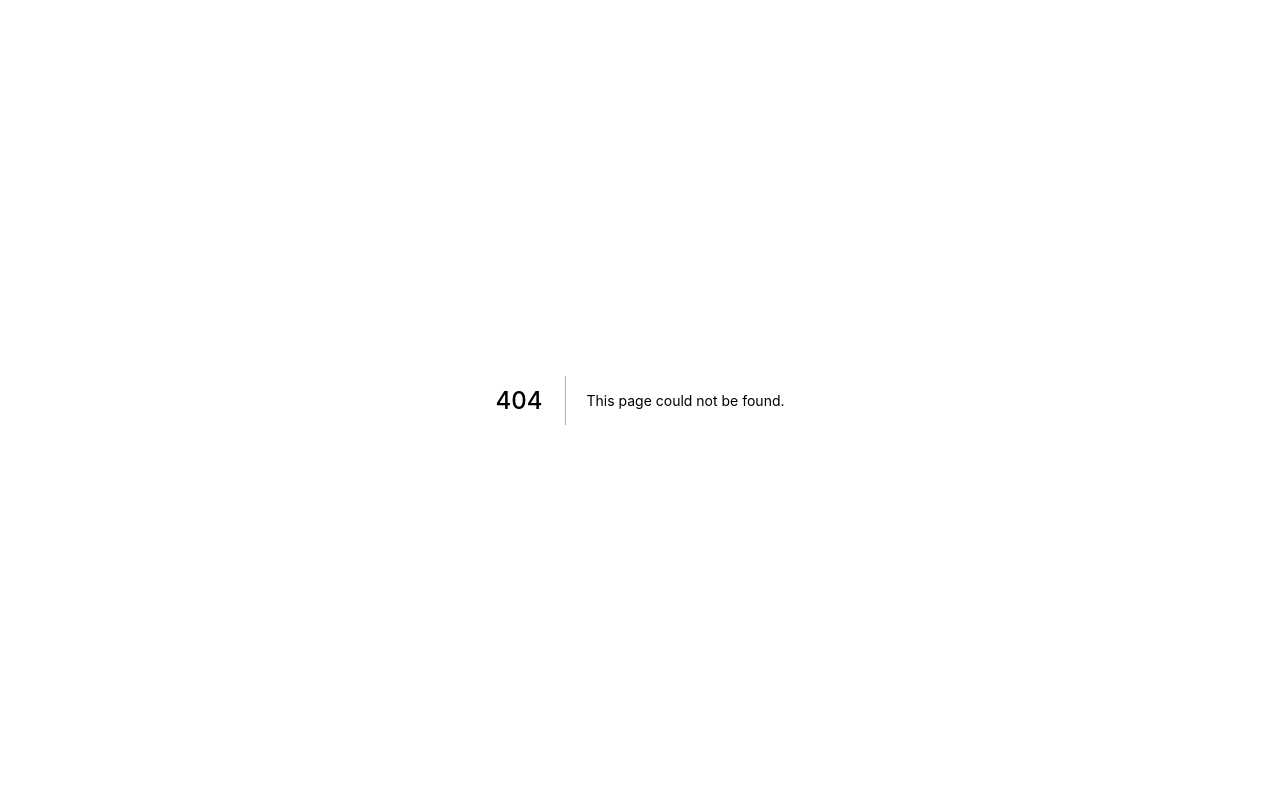
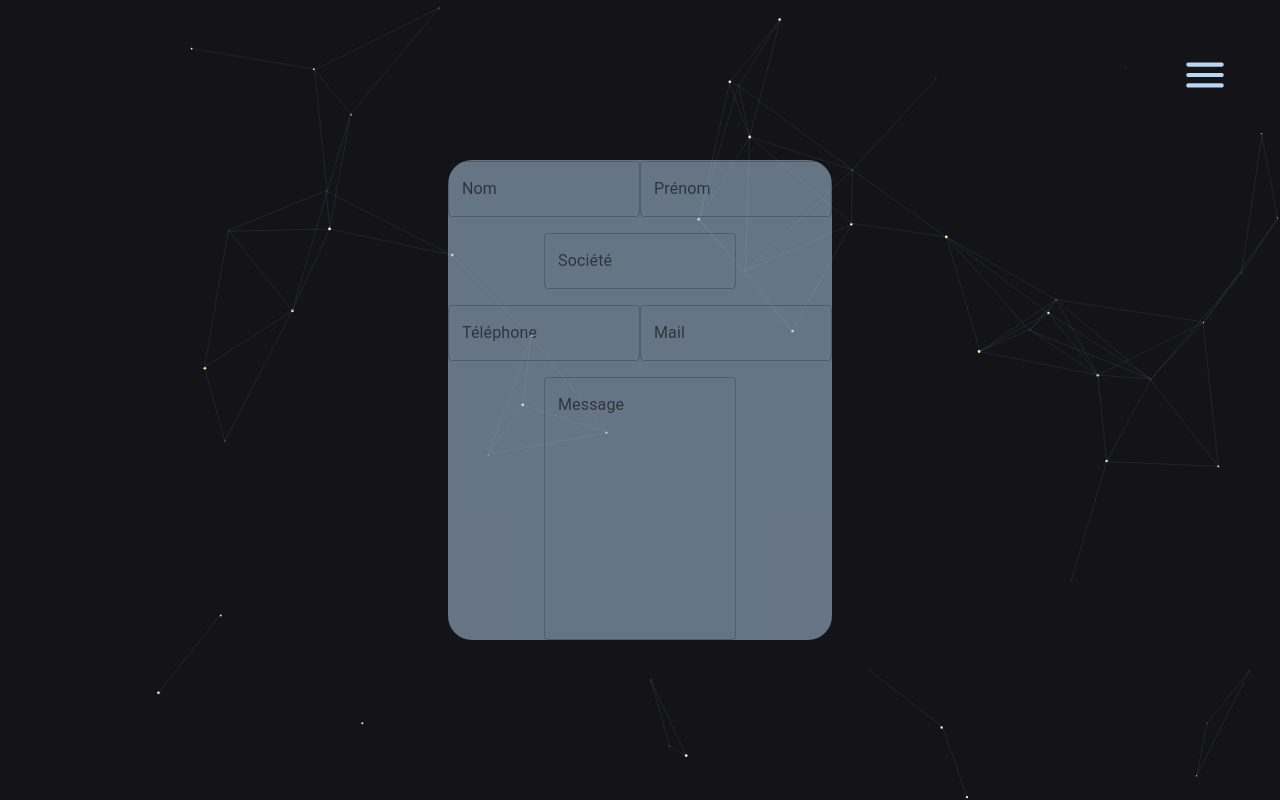
Before and after one commit to Emjy/Portfolio-frontend, a Next.js app: page /contact in a window 1280 px wide. Before the commit this address had no page. Built offline with nearby package versions, Linux system fonts and the light colour scheme.

Commit message:
ajout page contact

```diff
--- a/components/MenuList.js
+++ b/components/MenuList.js
@@ -18,7 +18,7 @@ export default function MenuList() {
         { number: '01', name: 'Accueil', router: '/' },
         { number: '02', name: 'Projets', router: '/projets' },
         { number: '03', name: 'A propos', router: '/about' },
-        // { number: '04', name: 'Contact', router: '/' }
+        { number: '04', name: 'Contact', router: '/contact' }
     ]
 
     const menu = menuData.map((menu, index) => {
--- /dev/null
+++ b/pages/contact.js
@@ -0,0 +1,87 @@
+import React from 'react'
+
+// Styles
+import styles from '../styles/Contact.module.css';
+
+// Components
+import OpenMenu from '../components/OpenMenu';
+import BackP5 from '../components/HomePage/Background';
+
+// Material UI
+import TextField from '@mui/material/TextField';
+
+
+export default function contact() {
+
+    return (
+        <>
+            <div className={styles.background}>
+                <BackP5 />
+            </div>
+
+            <div className={styles.page}>
+
+                <OpenMenu />
+
+
+                <div className={styles.inputs}>
+
+                    <div>
+                        <TextField
+                            id="outlined-uncontrolled"
+                            label="Nom"
+                            defaultValue=""
+                            className={styles.input}
+                        />
+
+                        <TextField
+                            id="outlined-uncontrolled"
+                            label="Prénom"
+                            defaultValue=""
+                            className={styles.input}
+                        />
+                    </div>
+
+
+                    <TextField
+                        id="outlined-uncontrolled"
+                        label="Société"
+                        defaultValue=""
+                        className={styles.input}
+                    />
+                    <div>
+                        <TextField
+                            id="outlined-uncontrolled"
+                            label="Téléphone"
+                            defaultValue=""
+                            className={styles.input}
+                        />
+
+                        <TextField
+                            id="outlined-uncontrolled"
+                            label="Mail"
+                            defaultValue=""
+                            className={styles.input}
+                        />
+                    </div>
+
+
+                    <TextField
+                        id="outlined-multiline-static"
+                        label="Message"
+                        multiline
+                        maxRows={30}
+                        rows={10}
+                        className={styles.input}
+                    />
+
+                </div>
+
+
+
+            </div>
+
+
+        </>
+    )
+}
--- /dev/null
+++ b/styles/Contact.module.css
@@ -0,0 +1,41 @@
+.background {
+    position: absolute;
+    top: 0;
+    left: 0;
+    width: 100vw;
+    height: 100vh;
+    background-position: center;
+    z-index: 0;
+}
+
+.page {
+    position: absolute;
+    top: 0;
+    left: 0;
+    display: flex;
+    flex-direction: column;
+    align-items: center;
+    justify-content: center;
+    gap: 100px;
+    width: 100vw;
+    height: 100vh;
+    z-index: 1;
+}
+
+.inputs {
+    display:flex;
+    align-items: center;
+    justify-content: center;
+    flex-direction: column;
+    width: 30vw;
+    height:60vh;
+    border-radius: 24px;
+    opacity:0.5;
+    gap:16px;
+    background-color: #B9D6F2;
+
+}
+
+.input {
+    width: 50%;
+}
```
